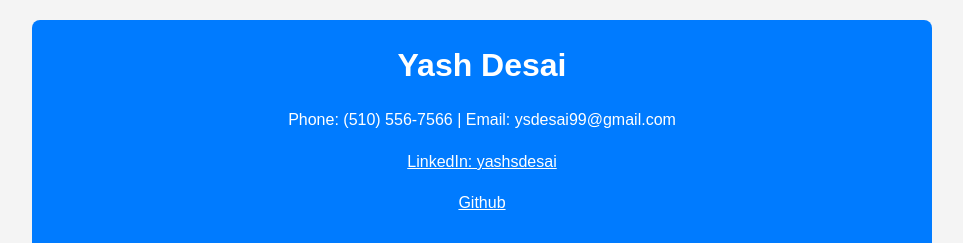
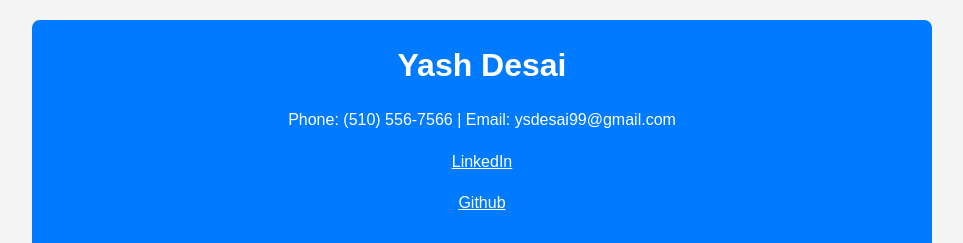
Before and after one commit to yashsdesai/yashsdesai.github.io, a plain HTML site: page index.html in a window 1280 px wide. Shown: the top 243 px of the page, without its empty margins (158-1121 px from the left). Drawn offline with Linux system fonts and the light colour scheme.

Commit message:
Shorten LinkedIn link text in index.html

```diff
--- a/index.html
+++ b/index.html
@@ -77,7 +77,7 @@
         <h1>Yash Desai</h1>
         <div class="contact">
             <p>Phone: (510) 556-7566 | Email: ysdesai99@gmail.com</p>
-            <p><a href="https://www.linkedin.com/in/yashsdesai" style="color: white;">LinkedIn: yashsdesai</a></p>
+            <p><a href="https://www.linkedin.com/in/yashsdesai" style="color: white;">LinkedIn</a></p>
             <p><a href="https://www.github.com/yashsdesai" style="color: white;">Github</a></p>
         </div>
     </header>
```
